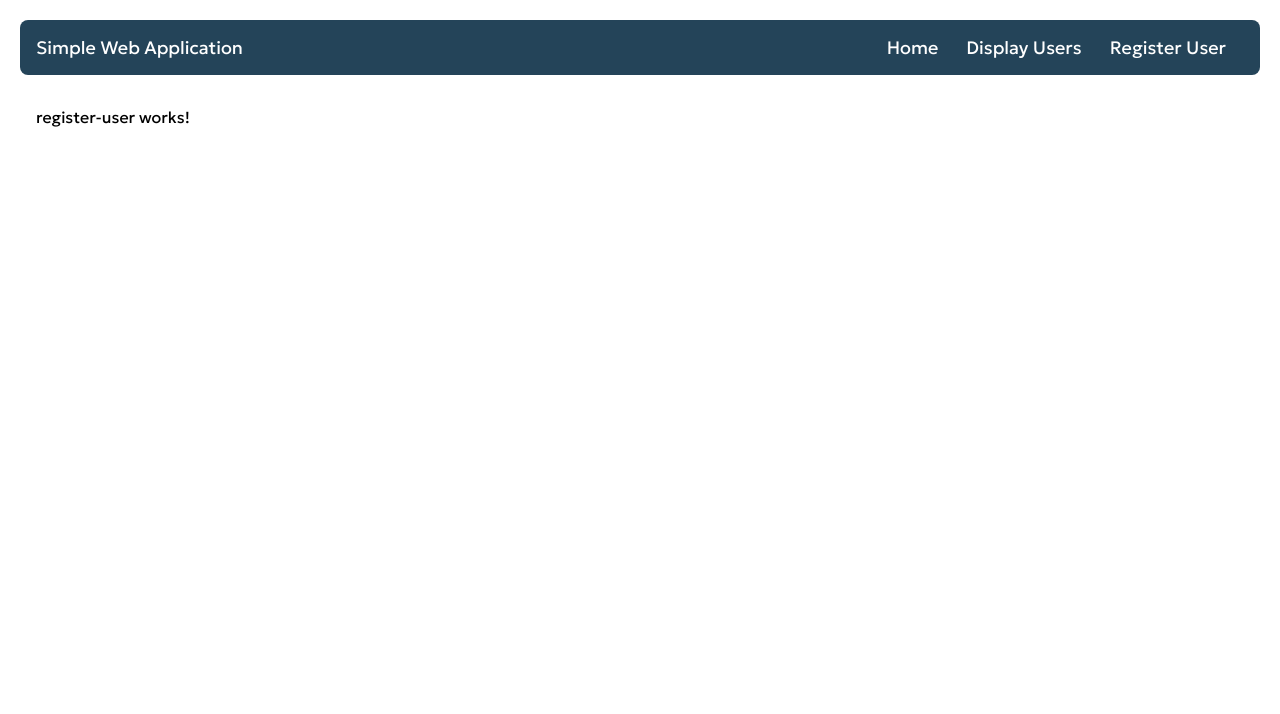
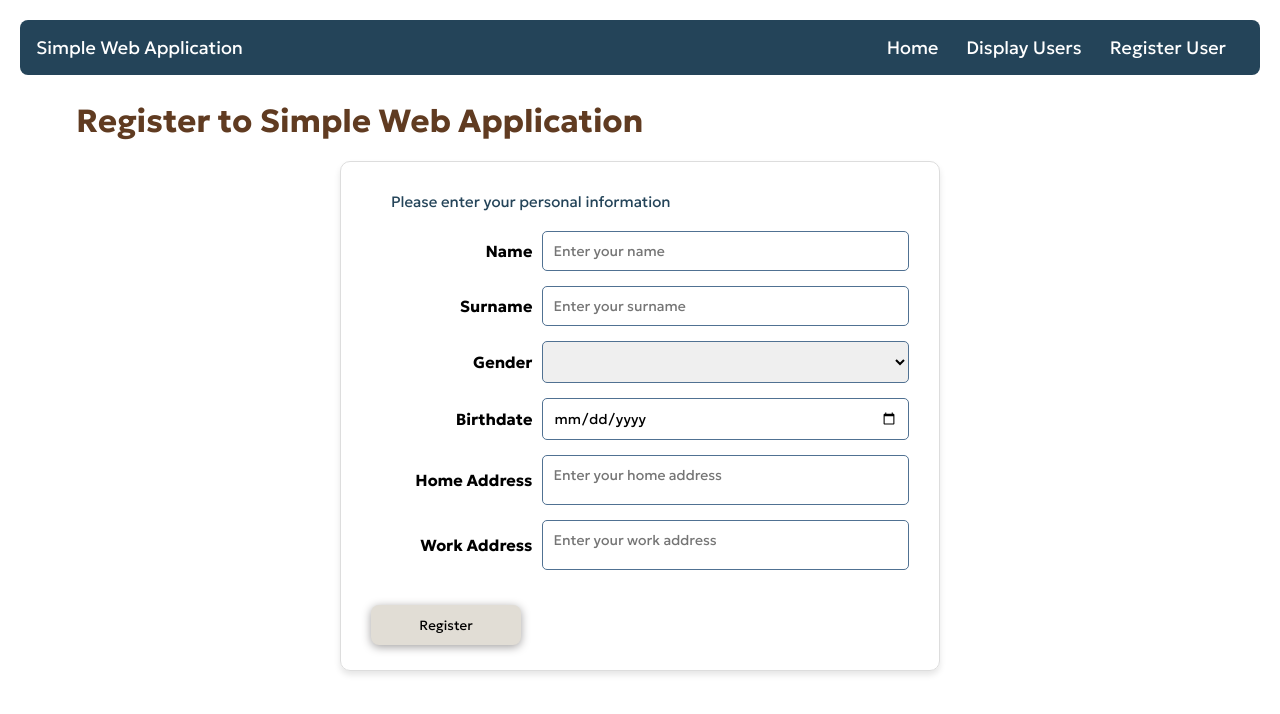
Before and after one commit to AntouelaBitsa/simple-web-application, an Angular app: page /register-user in a window 1280 px wide. Shown: the top 714 px of the page. Built offline with nearby package versions, Linux system fonts and the light colour scheme.

Commit message:
Creation of register template, adding styles and implementing post request to API

```diff
--- a/src/app/register-user/register-user.component.html
+++ b/src/app/register-user/register-user.component.html
@@ -1 +1,46 @@
-<p>register-user works!</p>
+<h1>Register to Simple Web Application</h1>
+
+<div class="container">
+  <div class="message">Please enter your personal information</div>
+  <form class="form-container" [formGroup]="registrationForm" (ngSubmit)="onSubmit()">
+    <div class="input-container">
+
+      <div class="input-area">
+        <span>Name</span>
+        <input type="text" formControlName="name" placeholder="Enter your name" required>
+      </div>
+
+      <div class="input-area">
+        <span>Surname</span>
+        <input type="text" formControlName="surname" placeholder="Enter your surname" required>
+      </div>
+
+      <div class="input-area">
+        <span>Gender</span>
+        <select name="gender-selector" id="gender-slctr" formControlName="gender" required>
+          <option value=" "> None </option>
+          <option value="M"> Male </option>
+          <option value="F"> Female </option>
+        </select>
+      </div>
+
+      <div class="input-area">
+        <span>Birthdate</span>
+        <input type="date" placeholder="dd/mm/yyyy" formControlName="birthDate" required>
+         <!--use of JS Date piecker-->
+      </div>
+
+      <div class="input-area">
+        <span>Home Address</span>
+        <textarea placeholder="Enter your home address" formControlName="homeAdd" required></textarea>
+      </div>
+
+      <div class="input-area">
+        <span>Work Address</span>
+        <textarea type="textarea" placeholder="Enter your work address" formControlName="workAdd" required></textarea>
+      </div>
+
+    </div>
+    <button type="submit">Register</button>
+  </form>
+</div>
--- a/src/app/register-user/register-user.component.scss
+++ b/src/app/register-user/register-user.component.scss
@@ -0,0 +1,98 @@
+*{
+  margin: 0;
+  padding: 0;
+  box-sizing: border-box;
+  font-family: 'Geologica', sans-serif;
+}
+
+h1{
+  color: #603B21;
+  align-items: center;
+  margin-bottom: 5px;
+  margin-top: 10px;
+  margin-left: 40px;
+}
+
+.container{
+  max-width: 600px;
+  margin: 20px auto;
+  padding-top: 10px;
+  padding-left: 30px;
+  padding-right: 30px;
+  border: 1px solid #ddd;
+  border-radius: 10px;
+  box-shadow: 0 4px 6px rgba(0, 0, 0, 0.1);
+}
+
+.message{
+  margin-left: 20px;
+  padding-top: 20px;
+  padding-bottom: 20px;
+  color: #244459;
+  font-size: 15px;
+  text-align: left;
+}
+
+.form-container{
+  display: flex;
+  flex-direction: column;
+  gap: 20px;
+}
+
+.input-container{
+  display: flex;
+  flex-direction: column;
+}
+
+.input-area{
+  display: flex;
+  align-items: center; /* Ensure vertical alignment */
+  gap: 10px; /* Add space between span and input */
+  margin-bottom: 15px;
+}
+
+span{
+  width: 30%;
+  font-weight: bold;
+  text-align: right;
+}
+
+input, select, textarea{
+  flex: 1;
+  padding: 10px;
+  border: 1px solid lighten(#2c3e50, 20%);
+  border-radius: 5px;
+  font-size: 14px;
+
+  &:focus {
+    outline: none;
+    border-color: #603B21;
+    box-shadow: 0px 0px 5px #603B21;
+    transition: all 0.3s ease;
+  }
+}
+
+textarea {
+  resize: none;
+  height: 50px;
+}
+
+button{
+  width: 150px;
+  height: 40px;
+  padding: 5px;
+  margin-bottom: 25px;
+  background-color: #E1DDD5;
+  border: none;
+  border-radius: 8px;
+  text-align: center;
+  cursor: pointer;
+  box-shadow: 0px 2px 10px #a19f9f;
+  transition: all 0.3s ease;
+
+  &:hover{
+    background-color: #244459;
+    color: whitesmoke;
+    transform: translateY(-2px);
+  }
+}
--- a/src/app/register-user/register-user.component.ts
+++ b/src/app/register-user/register-user.component.ts
@@ -1,12 +1,57 @@
-import { Component } from '@angular/core';
+import { Component, inject } from '@angular/core';
+import { ReactiveFormsModule, FormBuilder, FormGroup, Validators } from '@angular/forms';
+import {NgModule} from '@angular/core'
+import { NgIf } from '@angular/common';
+import { Users } from '../model/users.type';
+import { ApiServiceService } from '../services/api-service.service';
+import { ToastrModule, ToastrService } from 'ngx-toastr';
 
 @Component({
   selector: 'app-register-user',
   standalone: true,
-  imports: [],
+  imports: [ReactiveFormsModule],
   templateUrl: './register-user.component.html',
   styleUrl: './register-user.component.scss'
 })
 export class RegisterUserComponent {
+  registrationForm!: FormGroup;
+  formUser: any;
+  userService = inject(ApiServiceService);
+
+  constructor(private formBuilder: FormBuilder){
+    this.registrationForm = this.formBuilder.group({
+      name: ['', Validators.required],
+      surname: ['', Validators.required],
+      gender: ['', Validators.required],
+      birthDate: ['', Validators.required],
+      homeAdd: [''],
+      workAdd: ['']
+    });
+  }
+
+  onSubmit() {
+    if(!this.registrationForm.valid){
+      console.error('Form Invalid: ', this.registrationForm.value);
+      return;
+    }
+    console.log('Inputs data: ',this.registrationForm.value);
+    this.formUser = {
+      name: this.registrationForm.get('name')?.value,
+      surname: this.registrationForm.get('surname')?.value,
+      gender: this.registrationForm.get('gender')?.value,
+      birthDate: this.registrationForm.get('birthDate')?.value,
+      homeAdd: { homeAddress: this.registrationForm.value.homeAdd },
+      workAdd: { workAddress: this.registrationForm.value.workAdd }
+    }
+    console.log('form user: ',this.formUser);
+
+    this.userService.registerUser(this.formUser).subscribe((regUser: any) =>{
+      if(!regUser){
+        console.error('Error during registration', regUser);
+      }
+      console.log('User registered successfully', regUser);
+      this.registrationForm.reset();
+    });
+  }
 
 }
```
